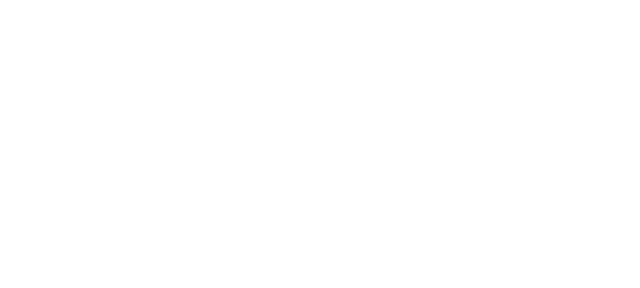
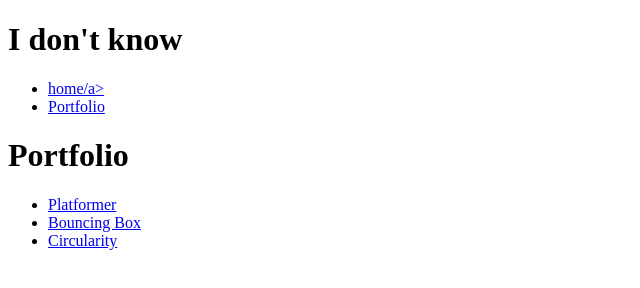
Before and after one commit to Brinalovescoding/Brinalovescoding.github.io, a plain HTML site: page portfolio.html in a window 1280 px wide. Shown: the whole page, without its empty margins (0-640 px from the left). Drawn offline with Linux system fonts and the light colour scheme.

Commit message:
folio done

```diff
--- a/portfolio.html
+++ b/portfolio.html
@@ -0,0 +1,43 @@
+<!DOCTYPE html>
+<html>
+  <head>
+    <title>Sabrina's website</title>
+  </head>
+
+  <body>
+    <!-- All content goes here -->
+    <div id="all-contents">
+      <h1>I don't know</h1>
+      <ul id="nav-ul">
+        <li class="nav-li">
+            <a href="index.html">home/a>
+               </li>
+
+               <li class="nav-li">
+  <a href="portfolio.html">Portfolio</a>
+       </li>
+      </ul>
+    </div>
+  </body>
+</html>
+
+<main>
+  <div class="content">
+    <h1>Portfolio</h1>
+
+
+    <ul id="portfolio">
+
+<li>
+  <a href="fsd-projects/platformer/">Platformer</a>
+</li>
+<li>
+  <a href="fsd-projects/bouncing-box/">Bouncing Box</a>
+</li>
+<li>
+  <a href="fsd-projects/circularity/">Circularity</a>
+</li>
+
+    </ul>
+  </div>
+</main>
--- a/style.css
+++ b/style.css
@@ -74,3 +74,30 @@ main {
 h2, h3 {
     margin: 0px;
 }
+
+
+/* Portfolio styles */
+.content h1 {
+  color: black;
+}
+
+#portfolio {
+  list-style-type: none;
+  padding-left: 0;
+}
+
+#portfolio li {
+  background: #fff;
+  padding: 10px;
+  border-radius: 10px;
+  margin-bottom: 10px;
+}
+
+#portfolio li:hover {
+  background: #eee;
+}
+
+#portfolio a {
+  text-decoration: none;
+  color: #454545;
+}
```
